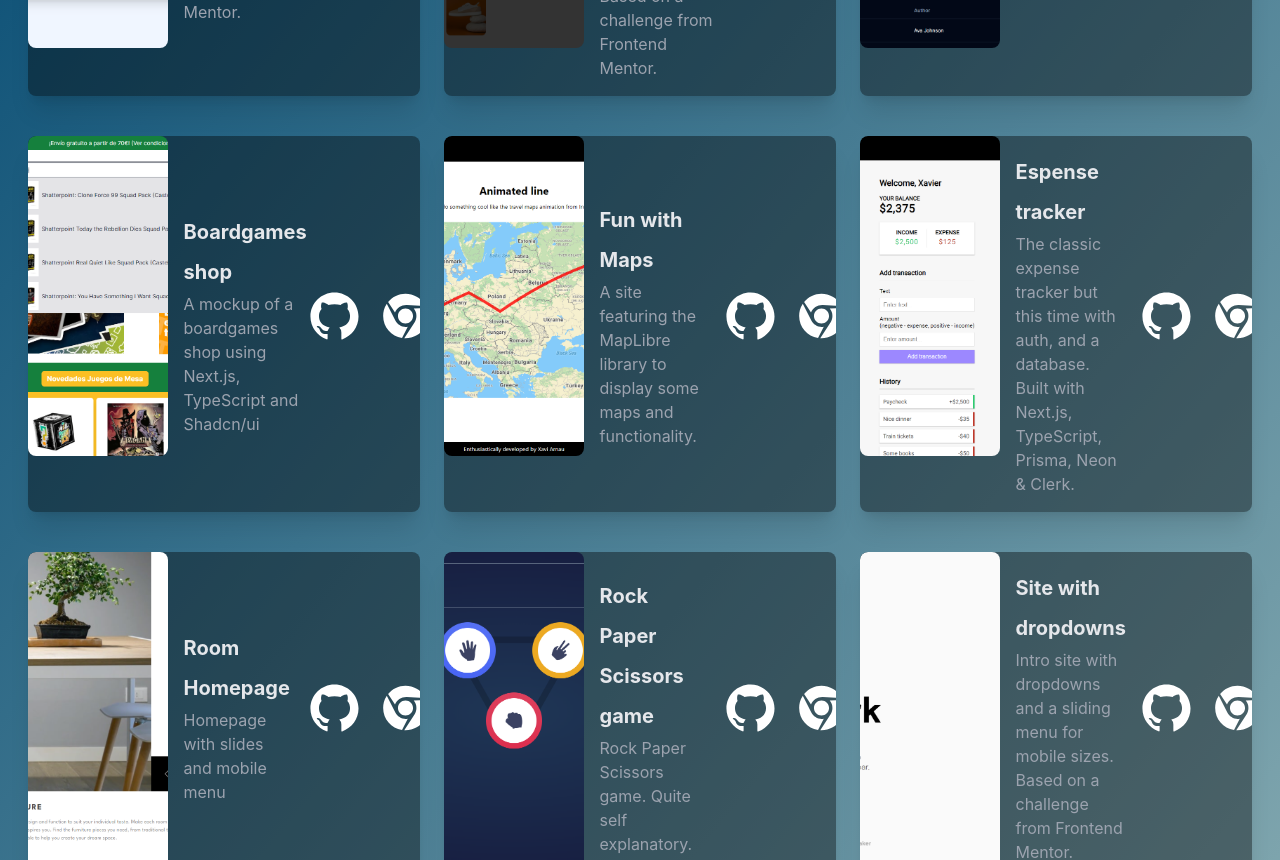
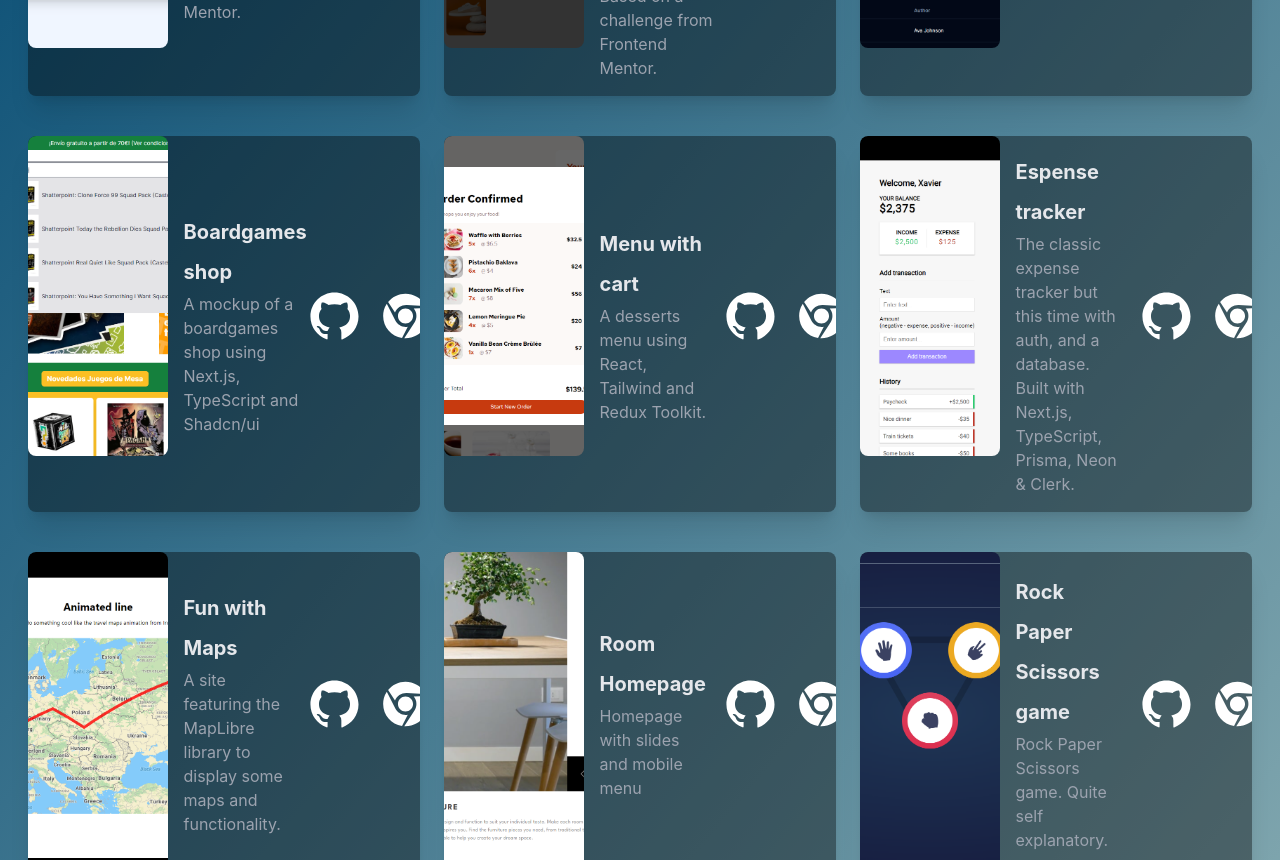
Before and after one commit to Xavi-Arnau/portfolio-tailwind-app, a React (Create React App) app: page /Portfolio in a window 1280 px wide. Shown: the part 400-1260 px from the top of the page. Built offline with nearby package versions, Linux system fonts and the light colour scheme.

Commit message:
new project

```diff
--- a/src/components/Portfolio.jsx
+++ b/src/components/Portfolio.jsx
@@ -18,6 +18,7 @@ import proj16 from "../assets/Room-Homepage.png";
 import proj17 from "../assets/XaviPress.png";
 import proj18 from "../assets/Boardgames-Shop.png";
 import proj19 from "../assets/Expense-Tracker.png";
+import proj20 from "../assets/Our-Sweet-Menu.png";
 
 import Project from "./Project";
 
@@ -60,12 +61,12 @@ export const Portfolio = () => {
           }
         />
         <Project
-          image={proj14}
-          site={"https://fun-with-maps.netlify.app/"}
-          github={"https://github.com/Xavi-Arnau/fun-with-maps-app"}
-          title={"Fun with Maps"}
+          image={proj20}
+          site={"https://menu-with-cart.netlify.app/"}
+          github={"https://github.com/Xavi-Arnau/menu-with-cart"}
+          title={"Menu with cart"}
           description={
-            "A site featuring the MapLibre library to display some maps and functionality."
+            "A desserts menu using React, Tailwind and Redux Toolkit."
           }
         />
 
@@ -76,6 +77,15 @@ export const Portfolio = () => {
           title={"Espense tracker"}
           description={
             "The classic expense tracker but this time with auth, and a database. Built with Next.js, TypeScript, Prisma, Neon & Clerk."
+          }
+        />
+        <Project
+          image={proj14}
+          site={"https://fun-with-maps.netlify.app/"}
+          github={"https://github.com/Xavi-Arnau/fun-with-maps-app"}
+          title={"Fun with Maps"}
+          description={
+            "A site featuring the MapLibre library to display some maps and functionality."
           }
         />
         <Project
```
Also changed, not shown: src/assets/Our-Sweet-Menu.png (added).
